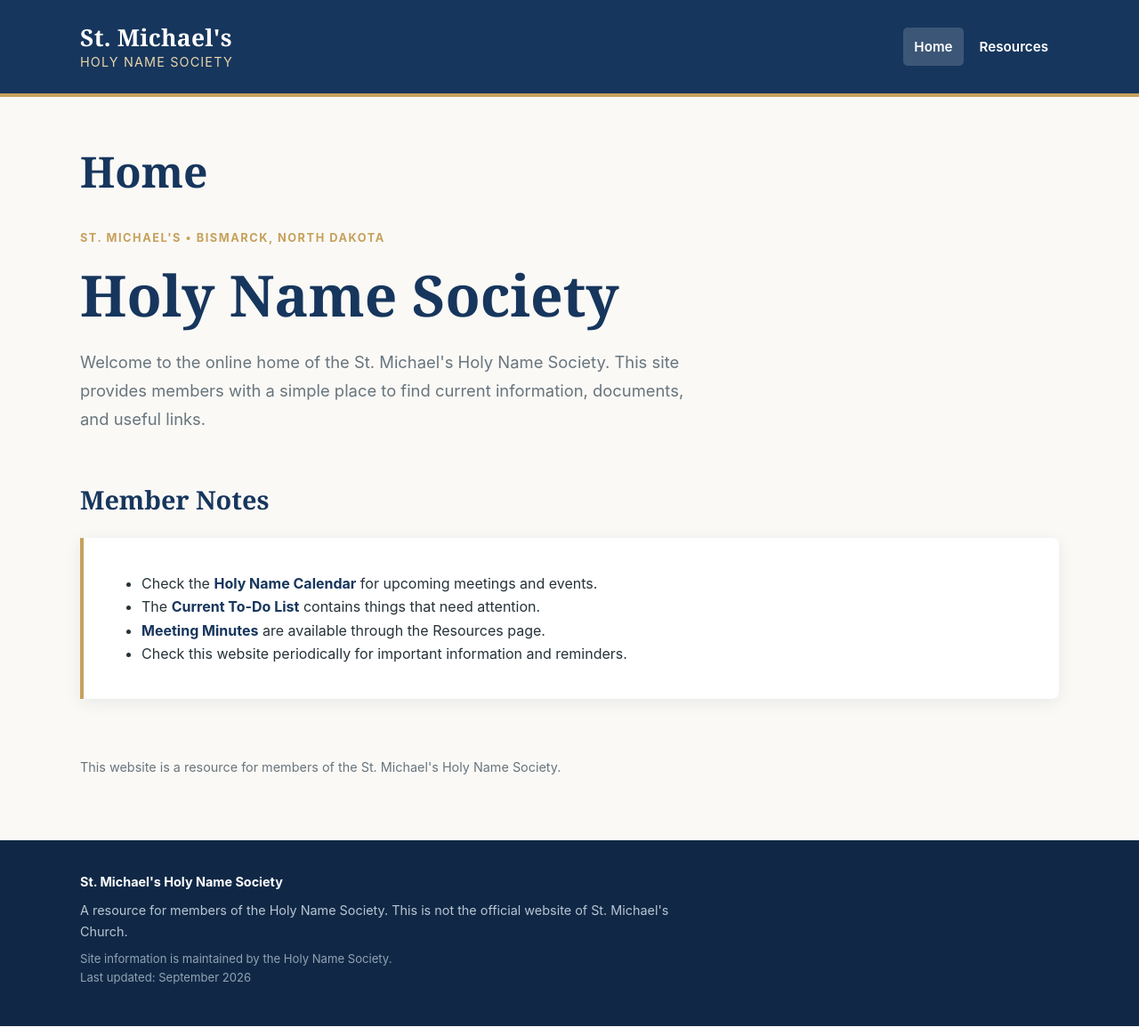
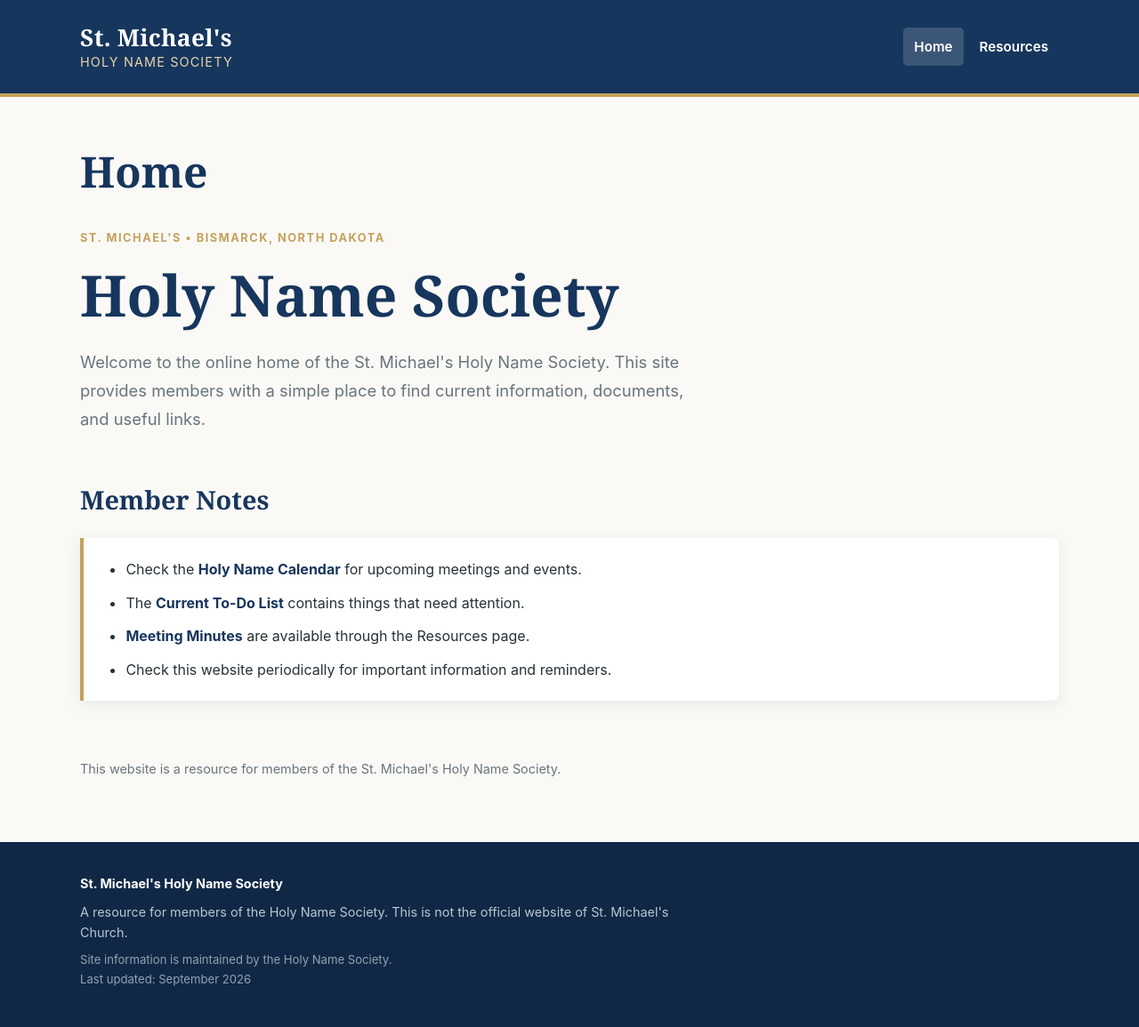
Before and after one commit to stmichaelshns/stmichaelshns.github.io, a Jekyll site: the page built from index.md, in a window 1280 px wide. Shown: the whole page at 89% size. Built offline with Jekyll 4.4.1, drawn with Linux system fonts in a browser that asks for light colours.

Commit message:
Update style.css

```diff
--- a/assets/css/style.css
+++ b/assets/css/style.css
@@ -469,3 +469,18 @@ a:focus-visible {
   background: rgba(255, 255, 255, 0.16);
   color: var(--white);
 }
+
+/* ---------- Member Notes ---------- */
+
+.member-notes {
+  margin: 0;
+  padding-left: 1.4rem;
+}
+
+.member-notes li {
+  margin-bottom: 0.7rem;
+}
+
+.member-notes li:last-child {
+  margin-bottom: 0;
+}
```
